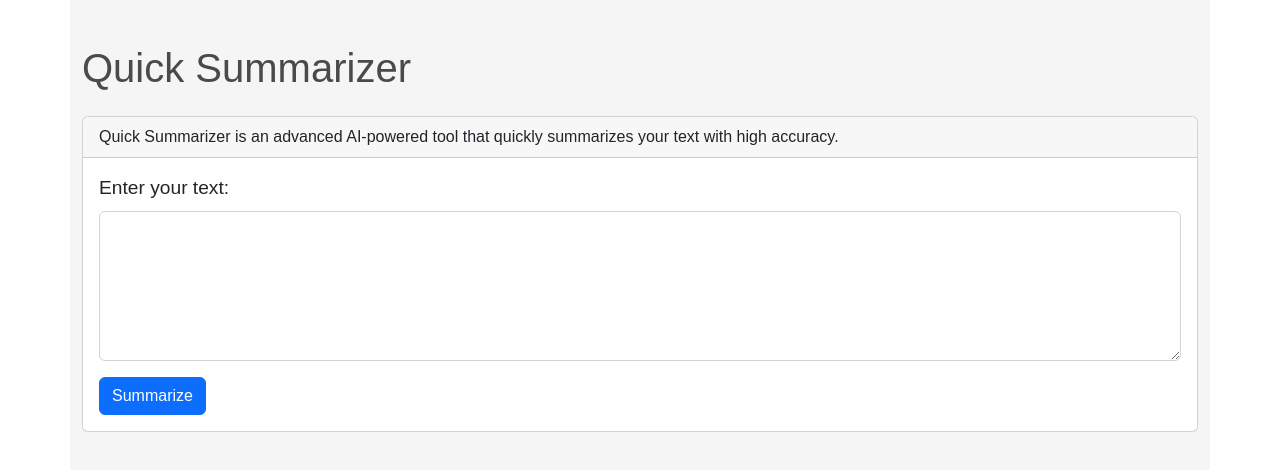
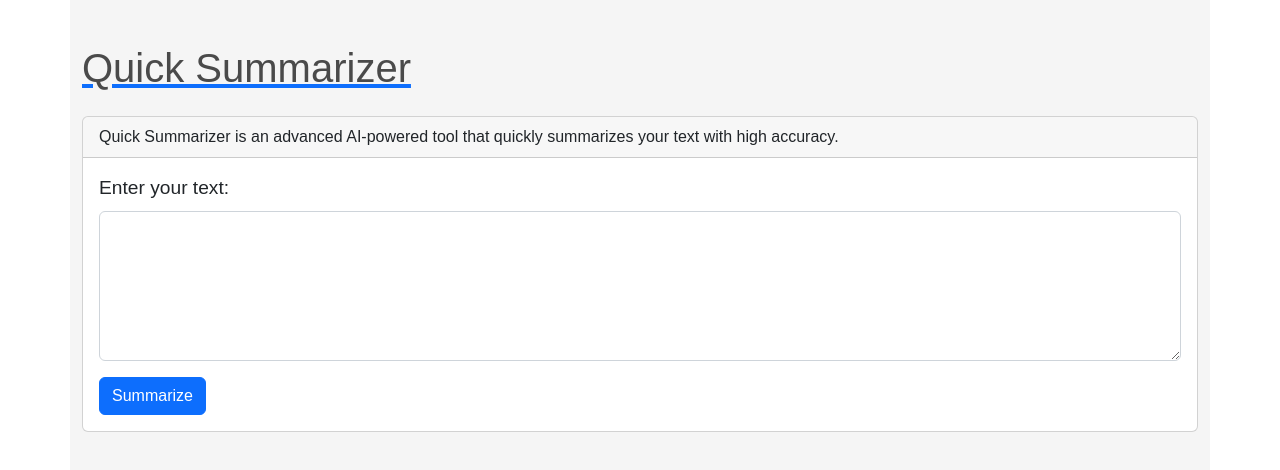
Before and after one commit to GDemay/QuickSummarizer-ReactJS, a React (Create React App) app: page / in a window 1280 px wide. Shown: the top 470 px of the page. Built offline with nearby package versions, Linux system fonts and the light colour scheme; no server answers; what aws-amplify would draw is missing.

Commit message:
homepage

```diff
--- a/src/App.js
+++ b/src/App.js
@@ -59,7 +59,9 @@ function App() {
 
   return (
     <Container className="App">
-      <h1 className="mt-4 mb-4">Quick Summarizer</h1>
+<a href="https://www.quicksummarizer.com">
+  <h1 className="mt-4 mb-4">Quick Summarizer</h1>
+      </a>
       <Card className="mb-4">
         <CardHeader>Quick Summarizer is an advanced AI-powered tool that quickly summarizes your text with high accuracy.</CardHeader>
         <CardBody>
```
